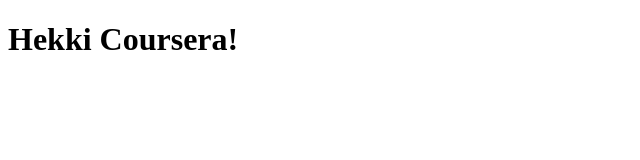
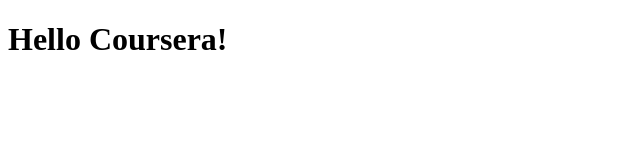
Before and after one commit to Porgy101/coursera-test, a plain HTML site: page site/index.html in a window 1280 px wide. Shown: the whole page, without its empty margins (0-640 px from the left). Drawn offline with Linux system fonts and the light colour scheme.

Commit message:
'small changes hehe'

```diff
--- a/site/index.html
+++ b/site/index.html
@@ -4,6 +4,6 @@
     <title>Hello Coursera!</title>
 </head>
 <body>
-<h1>Hekki Coursera!</h1>
+<h1>Hello Coursera!</h1>
 </body>
 </html>
```
